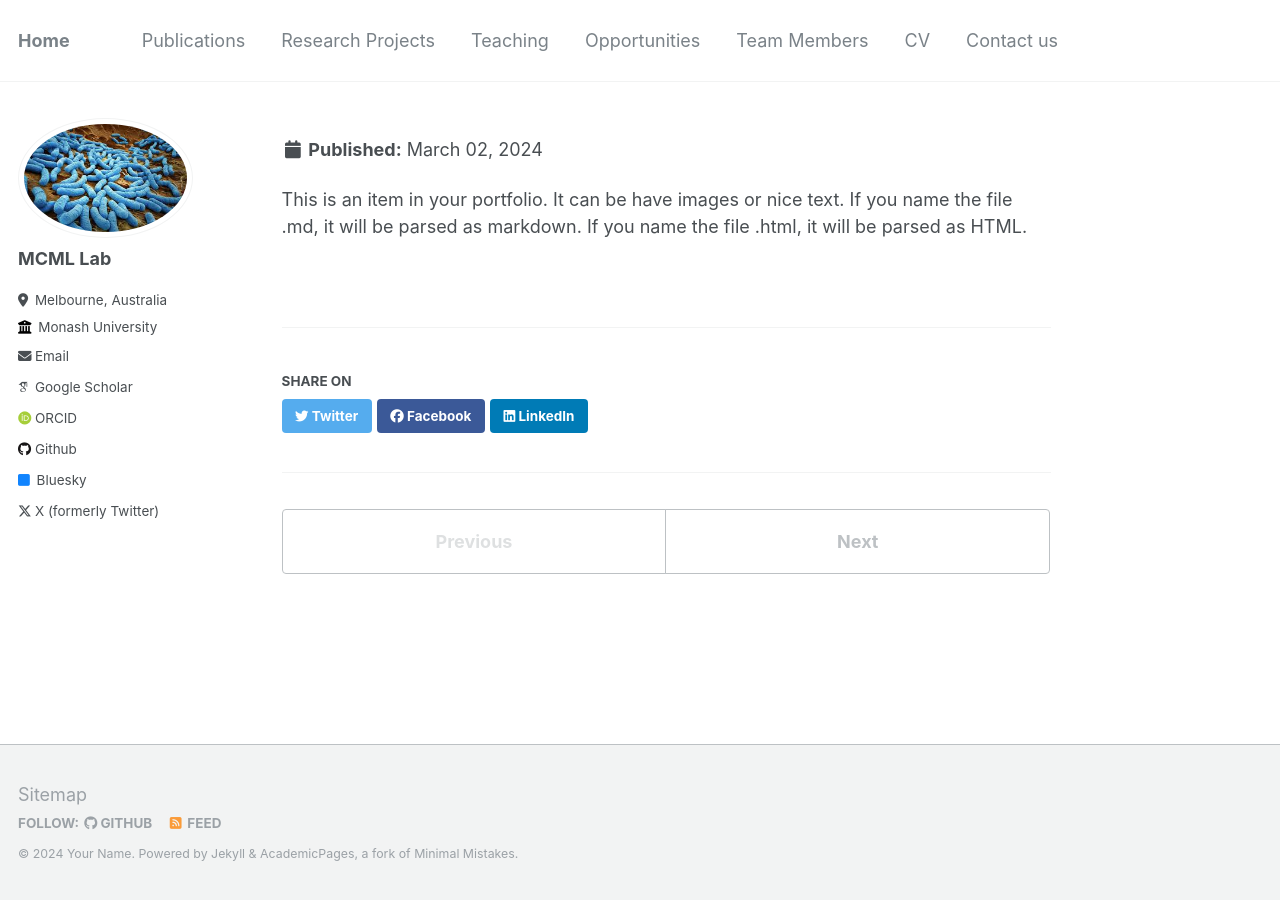
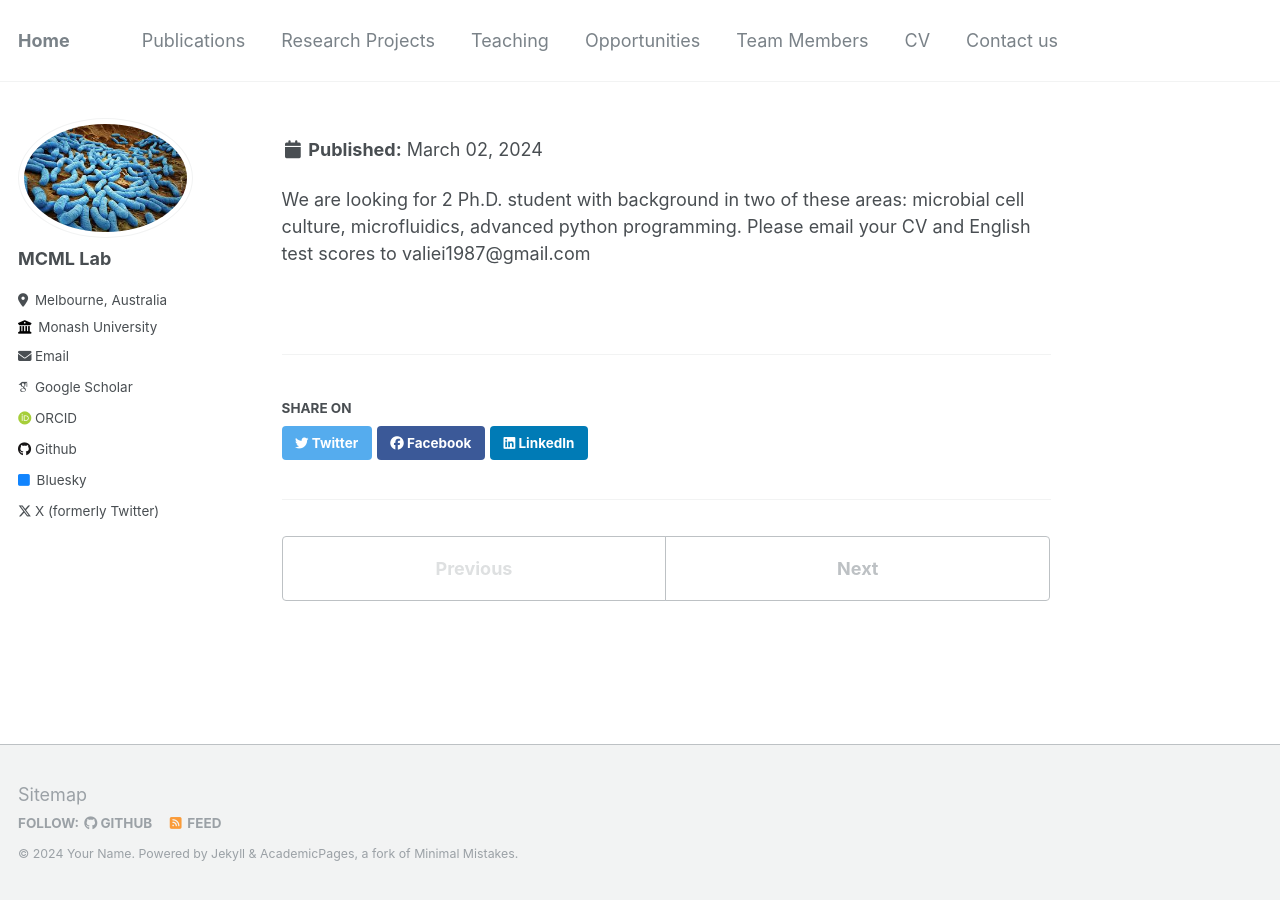
Before and after one commit to AminValiei/valieilab, a Jekyll site: the page built from _portfolio/portfolio-1.md, in a window 1280 px wide. Built offline with Jekyll 4.4.1, drawn with Linux system fonts in a browser that asks for light colours; some web fonts are replaced.

Commit message:
Update portfolio-1.md

```diff
--- a/_portfolio/portfolio-1.md
+++ b/_portfolio/portfolio-1.md
@@ -4,4 +4,4 @@
 collection: portfolio
 ---
 
-This is an item in your portfolio. It can be have images or nice text. If you name the file .md, it will be parsed as markdown. If you name the file .html, it will be parsed as HTML.
+We are looking for 2 Ph.D. student with background in two of these areas: microbial cell culture, microfluidics, advanced python programming. Please email your CV and English test scores to valiei1987@gmail.com
```
